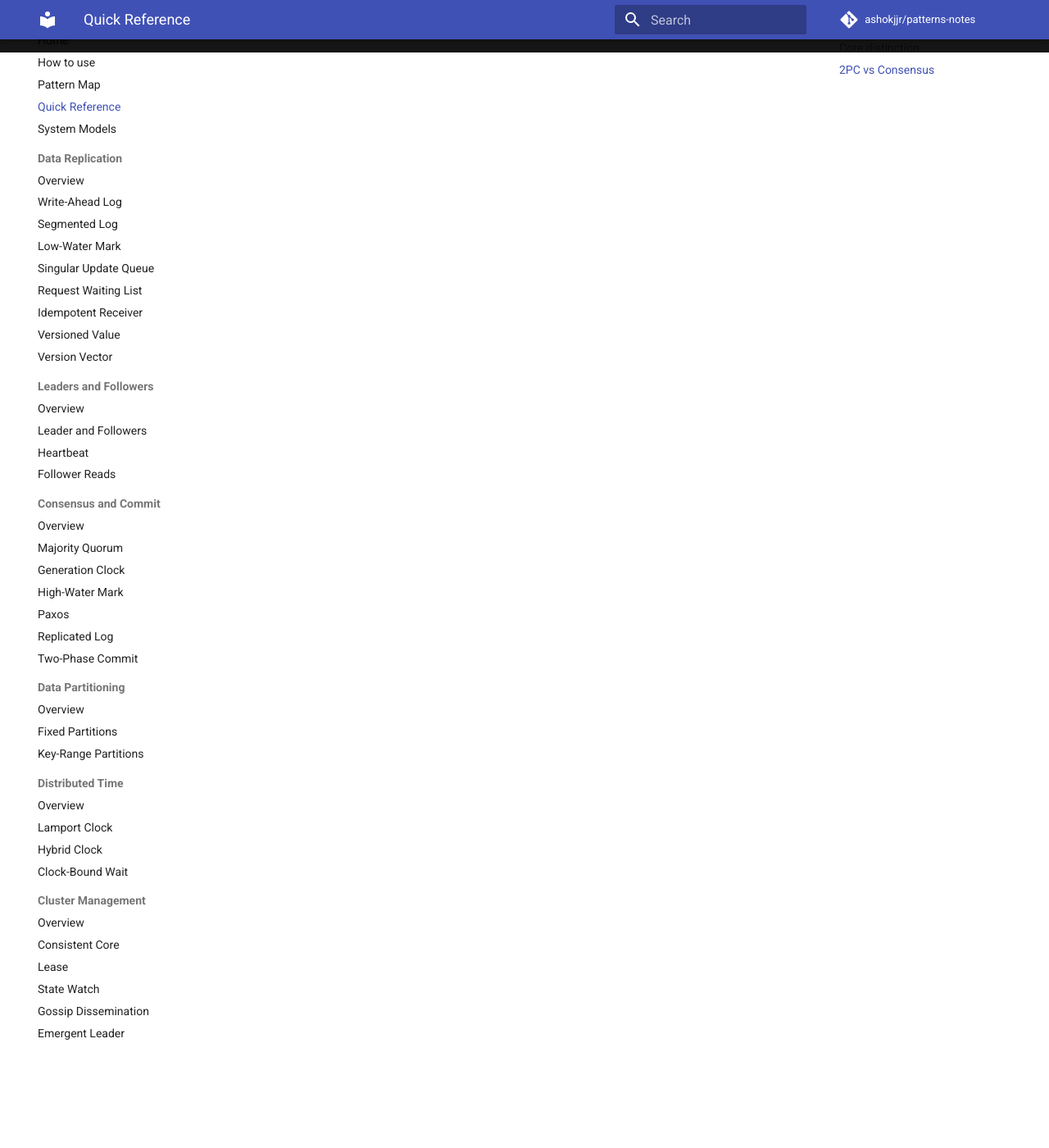
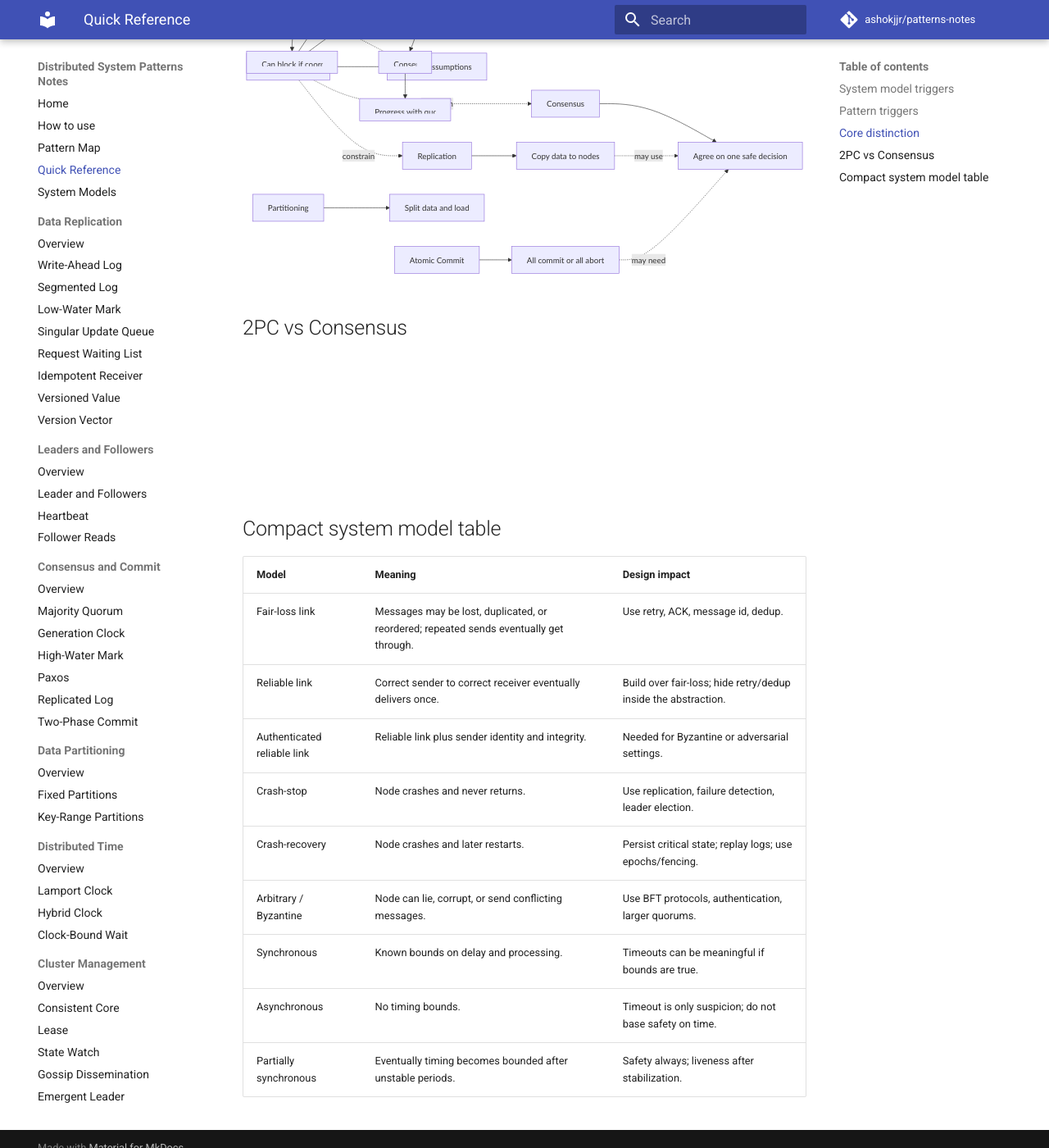
Before and after one commit to ashokjjr/patterns-notes, an MkDocs documentation site: the page built from docs/reference/quick-reference.md, in a window 1280 px wide and 1400 px high, scrolled down 1600 px. Shown: the whole window at 82% size. Built offline with MkDocs 1.6.1 and Material for MkDocs 9.7.7, drawn with Linux system fonts in a browser that asks for light colours; comment, search, counter and statistics services are not loaded; some of the changed text lies outside the part shown.

Commit message:
Add system model triggers to quick reference

````diff
--- a/docs/reference/quick-reference.md
+++ b/docs/reference/quick-reference.md
@@ -1,4 +1,16 @@
 # Quick Reference
+
+## System model triggers
+
+| Design question | Model to make explicit |
+|---|---|
+| Can messages be lost, duplicated, or reordered? | Link / network model |
+| Is retry enough, or do we need deduplication? | Fair-loss link vs reliable link |
+| Can nodes impersonate each other or tamper with messages? | Authenticated reliable link |
+| Can a node only stop, or can it restart? | Crash-stop vs crash-recovery |
+| Can a node lie or send conflicting data? | Arbitrary / Byzantine failure |
+| Are timeouts proof of failure or only suspicion? | Synchronous vs asynchronous / partially synchronous |
+| Does safety depend on timing? | If yes, the design is fragile; prefer quorum/consensus/fencing |
 
 ## Pattern triggers
 
@@ -23,11 +35,17 @@
 
 ```mermaid
 flowchart LR
+    Models[System Models] --> Link[Link assumptions]
+    Models --> Failure[Failure assumptions]
+    Models --> Timing[Timing assumptions]
+
     Replication[Replication] --> Copy[Copy data to nodes]
     Consensus[Consensus] --> Agree[Agree on one safe decision]
     Commit[Atomic Commit] --> Outcome[All commit or all abort]
     Partitioning[Partitioning] --> Split[Split data and load]
 
+    Models -. constrain .-> Replication
+    Models -. constrain .-> Consensus
     Copy -. may use .-> Agree
     Outcome -. may need .-> Agree
 ```
@@ -44,3 +62,17 @@ flowchart TD
 
     B -. not same as .- E
 ```
+
+## Compact system model table
+
+| Model | Meaning | Design impact |
+|---|---|---|
+| Fair-loss link | Messages may be lost, duplicated, or reordered; repeated sends eventually get through. | Use retry, ACK, message id, dedup. |
+| Reliable link | Correct sender to correct receiver eventually delivers once. | Build over fair-loss; hide retry/dedup inside the abstraction. |
+| Authenticated reliable link | Reliable link plus sender identity and integrity. | Needed for Byzantine or adversarial settings. |
+| Crash-stop | Node crashes and never returns. | Use replication, failure detection, leader election. |
+| Crash-recovery | Node crashes and later restarts. | Persist critical state; replay logs; use epochs/fencing. |
+| Arbitrary / Byzantine | Node can lie, corrupt, or send conflicting messages. | Use BFT protocols, authentication, larger quorums. |
+| Synchronous | Known bounds on delay and processing. | Timeouts can be meaningful if bounds are true. |
+| Asynchronous | No timing bounds. | Timeout is only suspicion; do not base safety on time. |
+| Partially synchronous | Eventually timing becomes bounded after unstable periods. | Safety always; liveness after stabilization. |
````
